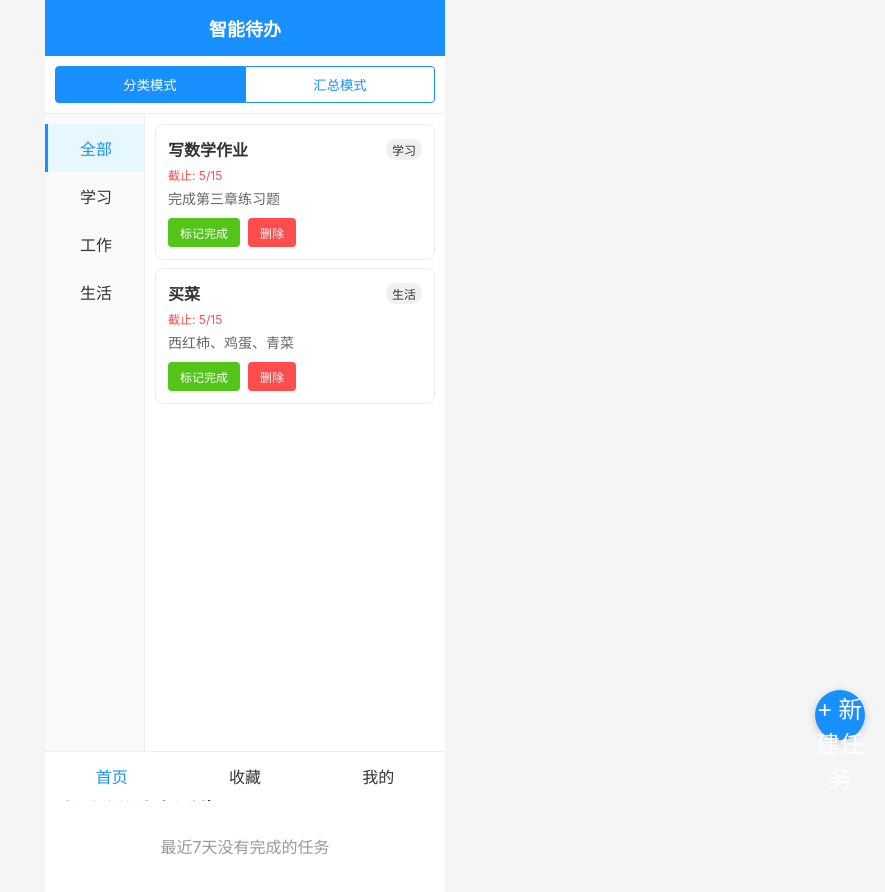
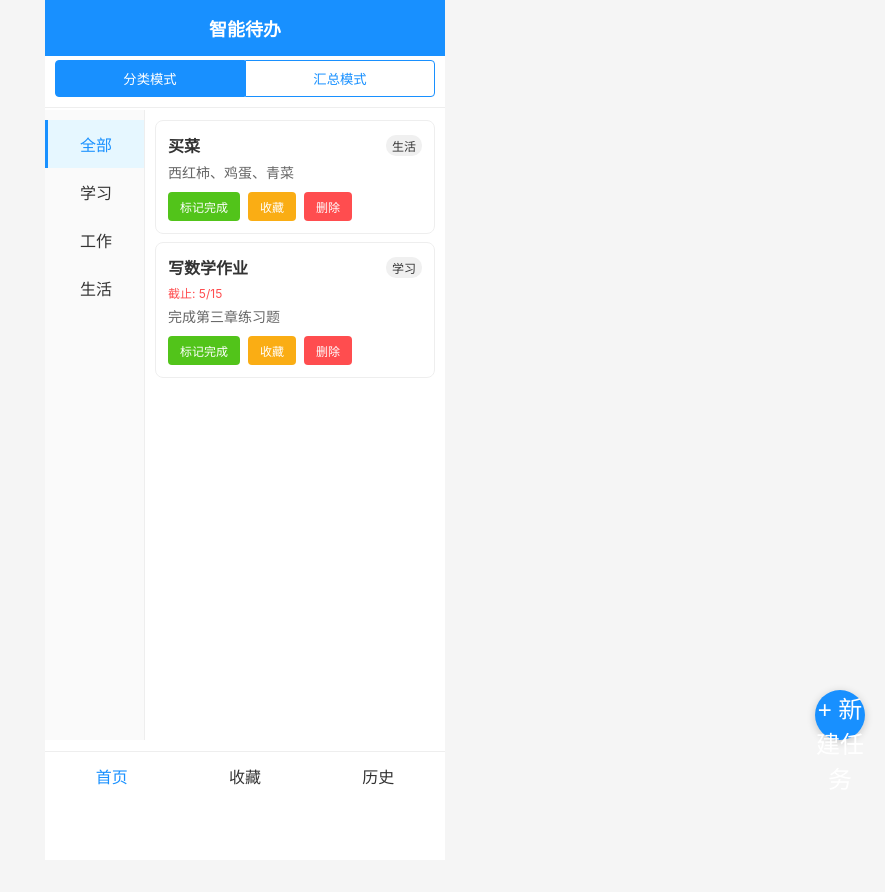
Before and after one commit to DifferentialOfY/my-todo-app, a plain HTML site: page index.html in a window 1280 px wide. Both pictures are taken after a click on the element "首页". Shown: the whole page, without its empty margins (395-1280 px from the left). After the commit the page ends 860 px from the top, so only its background shows below. Drawn offline with Linux system fonts and the light colour scheme.

Commit message:
Add files via upload

```diff
--- a/index.html
+++ b/index.html
@@ -19,8 +19,12 @@
             <button class="view-btn" data-view="summary">汇总模式</button>
         </div>
 
+        <!-- 主要内容区域 -->
+        <div class="main-container">
+            <!-- 首页 -->
+            <div class="page active" id="homePage">
+                <div class="container">
                     <!-- 分类侧边栏 -->
-        <div class="container">
                     <div class="sidebar">
                         <div class="category active" data-category="all">全部</div>
                         <div class="category" data-category="study">学习</div>
@@ -35,22 +39,37 @@
                         </div>
                     </div>
                 </div>
+            </div>
+
+            <!-- 收藏页面 -->
+            <div class="page" id="favoritePage">
+                <div class="favorite-container">
+                    <h3 class="page-title">收藏的任务</h3>
+                    <div class="task-list" id="favoriteTaskList">
+                        <!-- 收藏的任务会显示在这里 -->
+                    </div>
+                </div>
+            </div>
+
+            <!-- 历史记录页面 -->
+            <div class="page" id="historyPage">
+                <div class="history-container">
+                    <h3 class="page-title">最近完成记录 (7天内)</h3>
+                    <div class="history-list" id="completedHistory">
+                        <!-- 完成的历史记录会显示在这里 -->
+                    </div>
+                </div>
+            </div>
+        </div>
 
         <!-- 新建任务按钮 -->
         <button class="add-btn" id="addTaskBtn">+ 新建任务</button>
 
-        <div class="history-section">
-            <h3>最近完成记录 (7天内)</h3>
-            <div class="history-list" id="completedHistory">
-                <!-- 完成的历史记录会显示在这里 -->
-            </div>
-        </div>
-
         <!-- 底部导航 -->
         <nav class="bottom-nav">
-            <div class="nav-item active">首页</div>
-            <div class="nav-item">收藏</div>
-            <div class="nav-item">我的</div>
+            <div class="nav-item active" data-page="homePage">首页</div>
+            <div class="nav-item" data-page="favoritePage">收藏</div>
+            <div class="nav-item" data-page="historyPage">历史</div>
         </nav>
     </div>
 
--- a/script.js
+++ b/script.js
@@ -7,7 +7,8 @@ let tasks = JSON.parse(localStorage.getItem('tasks')) || [
         category: 'study',
         ddl: '2024-05-15',
         completed: false,
-        completedAt: null,  // 新增：完成时间
+        completedAt: null,
+        isFavorite: false,
         createdAt: new Date().toISOString()
     },
     {
@@ -15,28 +16,35 @@ let tasks = JSON.parse(localStorage.getItem('tasks')) || [
         title: '买菜',
         description: '西红柿、鸡蛋、青菜',
         category: 'life',
-        ddl: '2024-05-15',
+        ddl: '',
         completed: false,
-        completedAt: null,  // 新增：完成时间
+        completedAt: null,
+        isFavorite: false,
         createdAt: new Date().toISOString()
     }
 ];
 
 let currentView = 'category';
 let currentCategory = 'all';
+let currentPage = 'homePage';
 
 // DOM 元素
 const taskList = document.getElementById('taskList');
+const favoriteTaskList = document.getElementById('favoriteTaskList');
+const completedHistory = document.getElementById('completedHistory');
 const taskModal = document.getElementById('taskModal');
 const taskForm = document.getElementById('taskForm');
 const addTaskBtn = document.getElementById('addTaskBtn');
 const cancelBtn = document.getElementById('cancelBtn');
 const viewBtns = document.querySelectorAll('.view-btn');
 const categories = document.querySelectorAll('.category');
+const navItems = document.querySelectorAll('.nav-item');
+const pages = document.querySelectorAll('.page');
 
 // 初始化
 function init() {
     renderTasks();
+    renderFavoriteTasks();
     renderCompletedHistory();
     setupEventListeners();
 }
@@ -70,6 +78,14 @@ function setupEventListeners() {
         });
     });
 
+    // 页面切换
+    navItems.forEach(item => {
+        item.addEventListener('click', (e) => {
+            const page = e.target.dataset.page;
+            switchPage(page);
+        });
+    });
+
     // 点击模态框外部关闭
     taskModal.addEventListener('click', (e) => {
         if (e.target === taskModal) {
@@ -77,6 +93,30 @@ function setupEventListeners() {
             taskForm.reset();
         }
     });
+}
+
+// 切换页面
+function switchPage(page) {
+    currentPage = page;
+
+    // 更新页面显示
+    pages.forEach(p => {
+        p.classList.toggle('active', p.id === page);
+    });
+
+    // 更新导航状态
+    navItems.forEach(item => {
+        item.classList.toggle('active', item.dataset.page === page);
+    });
+
+    // 根据页面刷新内容
+    if (page === 'homePage') {
+        renderTasks();
+    } else if (page === 'favoritePage') {
+        renderFavoriteTasks();
+    } else if (page === 'historyPage') {
+        renderCompletedHistory();
+    }
 }
 
 // 切换视图
@@ -122,6 +162,8 @@ function handleAddTask(e) {
         category,
         ddl,
         completed: false,
+        completedAt: null,
+        isFavorite: false,
         createdAt: new Date().toISOString()
     };
 
@@ -138,7 +180,7 @@ function saveTasks() {
     localStorage.setItem('tasks', JSON.stringify(tasks));
 }
 
-// 渲染任务列表
+// 渲染任务列表（首页）
 function renderTasks() {
     let filteredTasks = tasks.filter(task => !task.completed);
 
@@ -165,33 +207,133 @@ function renderTasks() {
     }
 
     filteredTasks.forEach(task => {
-        const taskElement = createTaskElement(task);
+        const taskElement = createTaskElement(task, true);
         taskList.appendChild(taskElement);
     });
 }
 
+// 渲染收藏任务
+function renderFavoriteTasks() {
+    const favoriteTasks = tasks.filter(task => task.isFavorite && !task.completed);
+
+    favoriteTaskList.innerHTML = '';
+
+    if (favoriteTasks.length === 0) {
+        favoriteTaskList.innerHTML = '<div class="no-tasks">暂无收藏任务</div>';
+        return;
+    }
+
+    favoriteTasks.forEach(task => {
+        const taskElement = createTaskElement(task, false); // 在收藏页面不显示操作按钮
+        favoriteTaskList.appendChild(taskElement);
+    });
+}
+
 // 创建任务元素
-function createTaskElement(task) {
+function createTaskElement(task, showActions = true) {
     const taskDiv = document.createElement('div');
     taskDiv.className = `task-item ${task.completed ? 'completed' : ''}`;
+
+    let actionsHTML = '';
+    if (showActions) {
+        actionsHTML = `
+            <div class="task-actions">
+                <button class="complete-btn" onclick="toggleTaskComplete(${task.id})">
+                    ${task.completed ? '标记未完成' : '标记完成'}
+                </button>
+                <button class="favorite-btn ${task.isFavorite ? 'favorited' : ''}" onclick="toggleFavorite(${task.id})">
+                    ${task.isFavorite ? '取消收藏' : '收藏'}
+                </button>
+                <button class="delete-btn" onclick="deleteTask(${task.id})">删除</button>
+            </div>
+        `;
+    }
+
     taskDiv.innerHTML = `
         <div class="task-header">
             <div class="task-title">
                 ${task.completed ? '✅ ' : ''}${task.title}
+                ${task.isFavorite ? '⭐' : ''}
             </div>
             <div class="task-category">${getCategoryName(task.category)}</div>
         </div>
         ${task.ddl ? `<div class="task-ddl">截止: ${formatDate(task.ddl)}</div>` : ''}
         ${task.description ? `<div class="task-desc">${task.description}</div>` : ''}
-        <div class="task-actions">
-            <button class="complete-btn" onclick="toggleTaskComplete(${task.id})">
-                ${task.completed ? '标记未完成' : '标记完成'}
-            </button>
-            <button class="delete-btn" onclick="deleteTask(${task.id})">删除</button>
-        </div>
+        ${actionsHTML}
     `;
 
     return taskDiv;
+}
+
+// 切换任务完成状态
+function toggleTaskComplete(taskId) {
+    const task = tasks.find(t => t.id === taskId);
+    if (task) {
+        task.completed = !task.completed;
+        task.completedAt = task.completed ? new Date().toISOString() : null;
+        saveTasks();
+        renderTasks();
+        renderFavoriteTasks();
+        if (currentPage === 'historyPage') {
+            renderCompletedHistory();
+        }
+    }
+}
+
+// 切换收藏状态
+function toggleFavorite(taskId) {
+    const task = tasks.find(t => t.id === taskId);
+    if (task) {
+        task.isFavorite = !task.isFavorite;
+        saveTasks();
+        renderTasks();
+        if (currentPage === 'favoritePage') {
+            renderFavoriteTasks();
+        }
+    }
+}
+
+// 删除任务
+function deleteTask(taskId) {
+    if (confirm('确定要删除这个任务吗？')) {
+        tasks = tasks.filter(t => t.id !== taskId);
+        saveTasks();
+        renderTasks();
+        renderFavoriteTasks();
+        if (currentPage === 'historyPage') {
+            renderCompletedHistory();
+        }
+    }
+}
+
+// 渲染完成历史
+function renderCompletedHistory() {
+    // 计算7天前的日期
+    const sevenDaysAgo = new Date();
+    sevenDaysAgo.setDate(sevenDaysAgo.getDate() - 7);
+
+    // 筛选最近7天完成的任务
+    const recentCompleted = tasks
+        .filter(task => task.completed && task.completedAt && new Date(task.completedAt) >= sevenDaysAgo)
+        .sort((a, b) => new Date(b.completedAt) - new Date(a.completedAt));
+
+    completedHistory.innerHTML = '';
+
+    if (recentCompleted.length === 0) {
+        completedHistory.innerHTML = '<div class="no-history">最近7天没有完成的任务</div>';
+        return;
+    }
+
+    recentCompleted.forEach(task => {
+        const historyItem = document.createElement('div');
+        historyItem.className = 'history-item';
+        historyItem.innerHTML = `
+            <div class="history-title">✅ ${task.title}</div>
+            <div class="history-time">完成于: ${formatDateTime(task.completedAt)}</div>
+            <div class="history-category">${getCategoryName(task.category)}</div>
+        `;
+        completedHistory.appendChild(historyItem);
+    });
 }
 
 // 工具函数
@@ -210,62 +352,6 @@ function formatDate(dateString) {
     return `${date.getMonth() + 1}/${date.getDate()}`;
 }
 
-// 切换任务完成状态
-function toggleTaskComplete(taskId) {
-    const task = tasks.find(t => t.id === taskId);
-    if (task) {
-        task.completed = !task.completed;
-        task.completedAt = task.completed ? new Date().toISOString() : null;
-        saveTasks();
-        renderTasks();
-        renderCompletedHistory();
-    }
-}
-
-// 删除任务
-function deleteTask(taskId) {
-    if (confirm('确定要删除这个任务吗？')) {
-        tasks = tasks.filter(t => t.id !== taskId);
-        saveTasks();
-        renderTasks();
-        renderCompletedHistory();
-    }
-}
-
-// 渲染完成历史
-function renderCompletedHistory() {
-    const historyList = document.getElementById('completedHistory');
-    if (!historyList) return;
-
-    // 计算7天前的日期
-    const sevenDaysAgo = new Date();
-    sevenDaysAgo.setDate(sevenDaysAgo.getDate() - 7);
-
-    // 筛选最近7天完成的任务
-    const recentCompleted = tasks
-        .filter(task => task.completed && task.completedAt && new Date(task.completedAt) >= sevenDaysAgo)
-        .sort((a, b) => new Date(b.completedAt) - new Date(a.completedAt));
-
-    historyList.innerHTML = '';
-
-    if (recentCompleted.length === 0) {
-        historyList.innerHTML = '<div class="no-history">最近7天没有完成的任务</div>';
-        return;
-    }
-
-    recentCompleted.forEach(task => {
-        const historyItem = document.createElement('div');
-        historyItem.className = 'history-item';
-        historyItem.innerHTML = `
-            <div class="history-title">✅ ${task.title}</div>
-            <div class="history-time">完成于: ${formatDateTime(task.completedAt)}</div>
-            <div class="history-category">${getCategoryName(task.category)}</div>
-        `;
-        historyList.appendChild(historyItem);
-    });
-}
-
-// 格式化日期时间
 function formatDateTime(dateString) {
     if (!dateString) return '';
     const date = new Date(dateString);
--- a/style.css
+++ b/style.css
@@ -24,11 +24,42 @@ body {
     color: white;
     padding: 15px;
     text-align: center;
+    position: fixed;
+    top: 0;
+    width: 100%;
+    max-width: 400px;
+    z-index: 100;
 }
 
 .header h1 {
     font-size: 18px;
     font-weight: 600;
+}
+
+/* 页面容器 */
+.main-container {
+    margin-top: 60px; /* 给顶部栏留空间 */
+    margin-bottom: 60px; /* 给底部导航留空间 */
+    height: calc(100vh - 120px);
+    position: relative;
+}
+
+/* 页面切换 */
+.page {
+    display: none;
+    height: 100%;
+    overflow-y: auto;
+}
+
+.page.active {
+    display: block;
+}
+
+.page-title {
+    padding: 15px;
+    background: white;
+    border-bottom: 1px solid #eee;
+    margin-bottom: 0;
 }
 
 /* 视图切换 */
@@ -37,6 +68,11 @@ body {
     padding: 10px;
     background: white;
     border-bottom: 1px solid #eee;
+    position: fixed;
+    top: 50px;
+    width: 100%;
+    max-width: 400px;
+    z-index: 99;
 }
 
 .view-btn {
@@ -64,7 +100,8 @@ body {
 /* 主要内容区域 */
 .container {
     display: flex;
-    height: calc(100vh - 150px);
+    height: 100%;
+    margin-top: 50px; /* 给视图切换留空间 */
 }
 
 /* 侧边栏 */
@@ -73,6 +110,9 @@ body {
     background: #fafafa;
     border-right: 1px solid #eee;
     padding: 10px 0;
+    position: fixed;
+    height: calc(100% - 170px);
+    overflow-y: auto;
 }
 
 .category {
@@ -92,6 +132,8 @@ body {
 .main-content {
     flex: 1;
     padding: 10px;
+    margin-left: 100px; /* 给侧边栏留空间 */
+    height: 100%;
     overflow-y: auto;
 }
 
@@ -111,7 +153,7 @@ body {
 
 .task-header {
     display: flex;
-    justify-content: between;
+    justify-content: space-between;
     align-items: center;
     margin-bottom: 5px;
 }
@@ -139,6 +181,98 @@ body {
     margin-top: 5px;
 }
 
+/* 已完成任务样式 */
+.task-item.completed {
+    opacity: 0.7;
+    background: #f8f9fa;
+}
+
+.task-item.completed .task-title {
+    text-decoration: line-through;
+    color: #666;
+}
+
+/* 任务操作按钮 */
+.task-actions {
+    margin-top: 10px;
+    display: flex;
+    gap: 8px;
+}
+
+.complete-btn, .delete-btn, .favorite-btn {
+    padding: 6px 12px;
+    border: none;
+    border-radius: 4px;
+    cursor: pointer;
+    font-size: 12px;
+}
+
+.complete-btn {
+    background: #52c41a;
+    color: white;
+}
+
+.delete-btn {
+    background: #ff4d4f;
+    color: white;
+}
+
+.favorite-btn {
+    background: #faad14;
+    color: white;
+}
+
+.favorite-btn.favorited {
+    background: #722ed1;
+}
+
+.complete-btn:hover, .delete-btn:hover, .favorite-btn:hover {
+    opacity: 0.8;
+}
+
+/* 收藏页面和历史页面 */
+.favorite-container, .history-container {
+    padding: 10px;
+    height: 100%;
+    overflow-y: auto;
+}
+
+/* 历史记录区域 */
+.history-list {
+    height: 100%;
+    overflow-y: auto;
+}
+
+.history-item {
+    padding: 10px;
+    border: 1px solid #f0f0f0;
+    border-radius: 6px;
+    margin-bottom: 8px;
+    background: #fafafa;
+}
+
+.history-title {
+    font-weight: 600;
+    margin-bottom: 4px;
+}
+
+.history-time {
+    font-size: 12px;
+    color: #666;
+}
+
+.history-category {
+    font-size: 11px;
+    color: #999;
+    margin-top: 2px;
+}
+
+.no-tasks, .no-history {
+    text-align: center;
+    color: #999;
+    padding: 40px 20px;
+}
+
 /* 底部导航 */
 .bottom-nav {
     position: fixed;
@@ -150,6 +284,7 @@ body {
     display: flex;
     background: white;
     border-top: 1px solid #eee;
+    z-index: 100;
 }
 
 .nav-item {
@@ -177,6 +312,7 @@ body {
     font-size: 24px;
     cursor: pointer;
     box-shadow: 0 2px 8px rgba(0,0,0,0.2);
+    z-index: 101;
 }
 
 /* 模态框 */
@@ -254,92 +390,3 @@ body {
 .summary-mode .main-content {
     margin-left: 0;
 }
-
-/* 已完成任务样式 */
-.task-item.completed {
-    opacity: 0.7;
-    background: #f8f9fa;
-}
-
-.task-item.completed .task-title {
-    text-decoration: line-through;
-    color: #666;
-}
-
-/* 任务操作按钮 */
-.task-actions {
-    margin-top: 10px;
-    display: flex;
-    gap: 8px;
-}
-
-.complete-btn, .delete-btn {
-    padding: 6px 12px;
-    border: none;
-    border-radius: 4px;
-    cursor: pointer;
-    font-size: 12px;
-}
-
-.complete-btn {
-    background: #52c41a;
-    color: white;
-}
-
-.delete-btn {
-    background: #ff4d4f;
-    color: white;
-}
-
-.complete-btn:hover, .delete-btn:hover {
-    opacity: 0.8;
-}
-
-/* 历史记录区域 */
-.history-section {
-    padding: 15px;
-    background: white;
-    margin-bottom: 60px; /* 给底部导航留空间 */
-    border-top: 1px solid #eee;
-}
-
-.history-section h3 {
-    margin-bottom: 10px;
-    color: #333;
-    font-size: 16px;
-}
-
-.history-list {
-    max-height: 200px;
-    overflow-y: auto;
-}
-
-.history-item {
-    padding: 10px;
-    border: 1px solid #f0f0f0;
-    border-radius: 6px;
-    margin-bottom: 8px;
-    background: #fafafa;
-}
-
-.history-title {
-    font-weight: 600;
-    margin-bottom: 4px;
-}
-
-.history-time {
-    font-size: 12px;
-    color: #666;
-}
-
-.history-category {
-    font-size: 11px;
-    color: #999;
-    margin-top: 2px;
-}
-
-.no-history {
-    text-align: center;
-    color: #999;
-    padding: 20px;
-}
```
Lines whose indentation alone changed are shown as unchanged.
